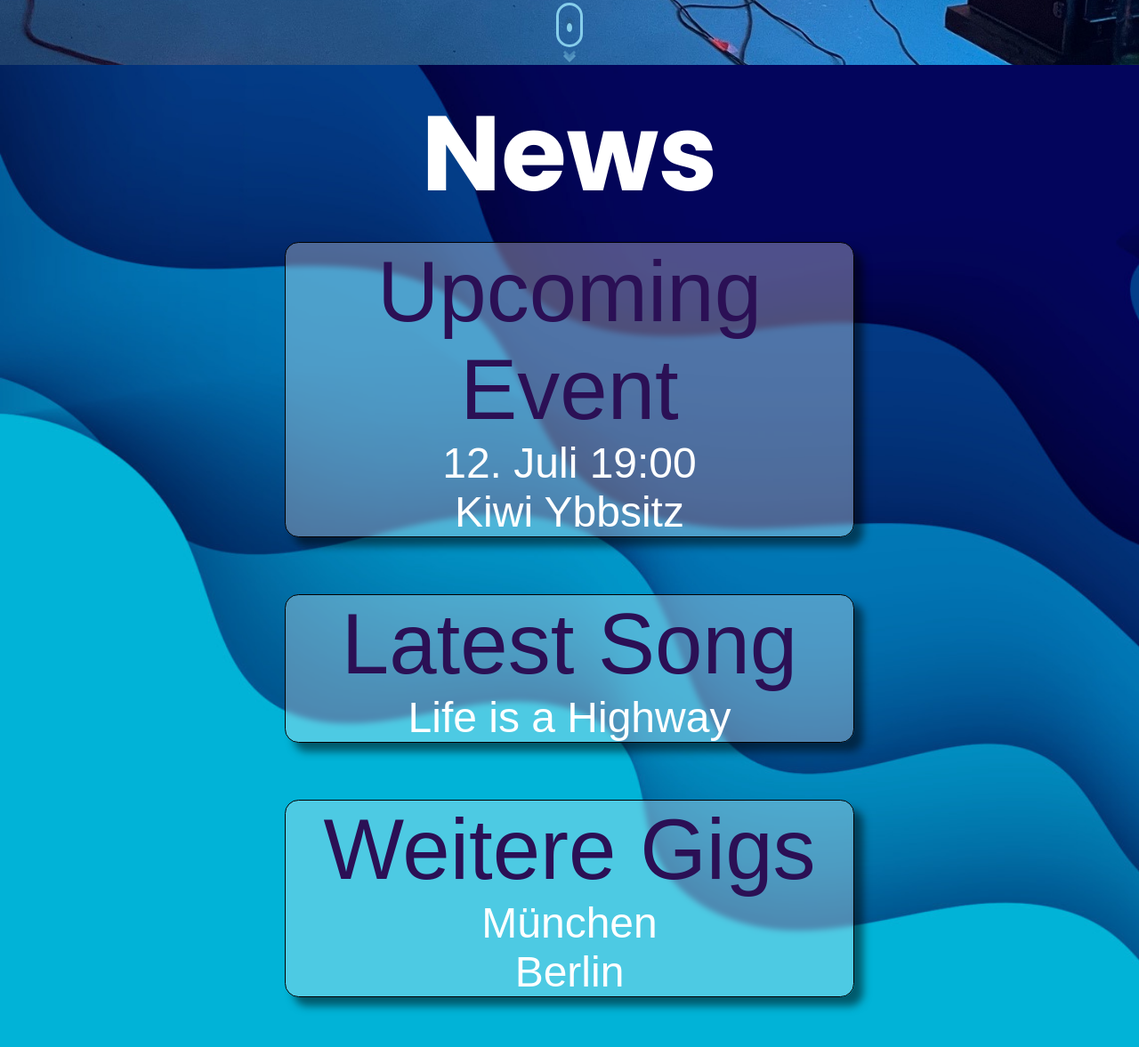
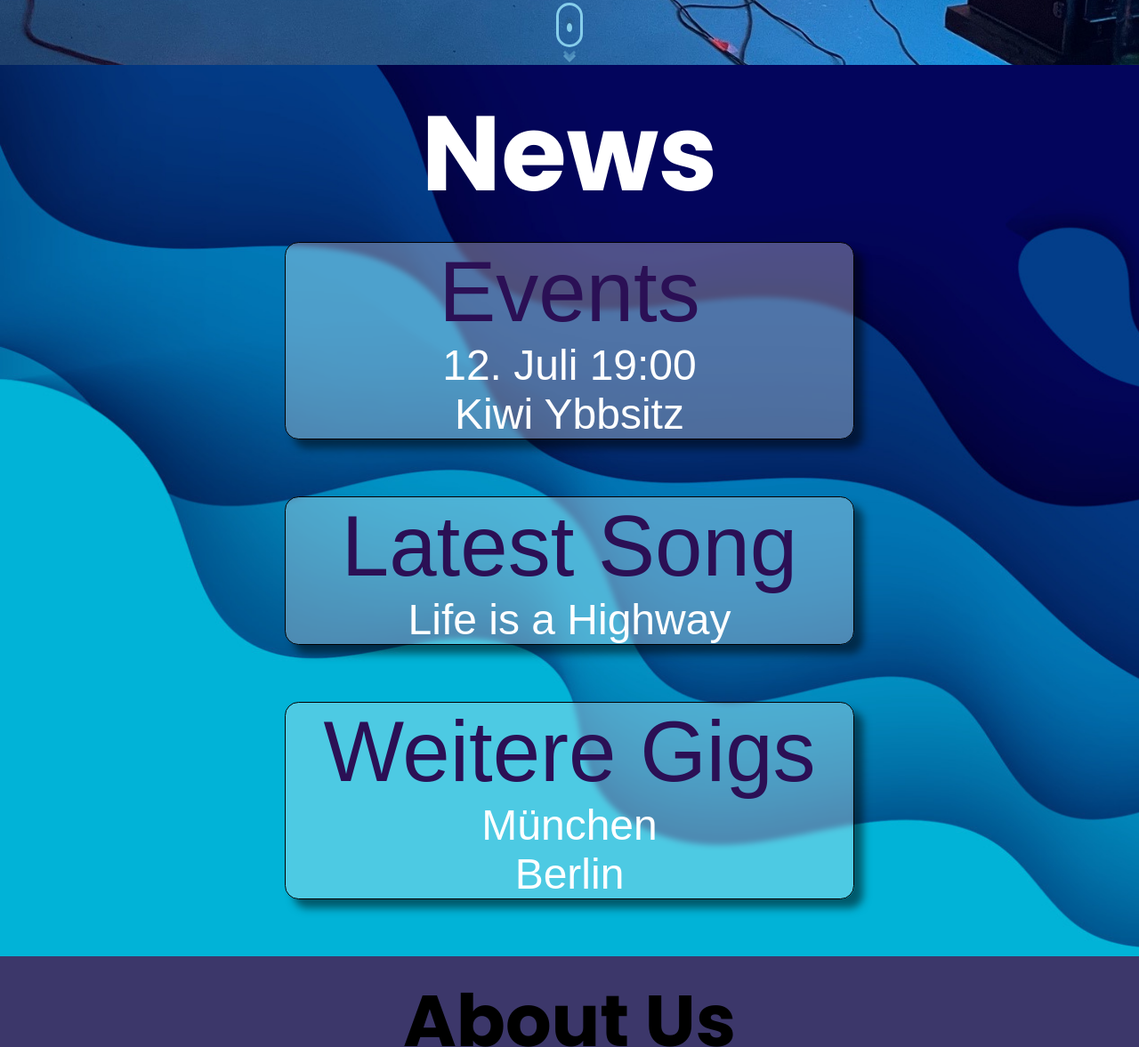
Before and after one commit to nikolauswinkelhofer/dasneuewohnzimmer, a plain HTML site: page index.html in a window 1280 px wide. Shown: the part 727-1904 px from the top of the page at 89% size. Drawn offline with nearby package versions, Linux system fonts and the light colour scheme; a script that the page names is missing; a web font is replaced by a local one.

Commit message:
Update index.html

```diff
--- a/index.html
+++ b/index.html
@@ -143,7 +143,7 @@
             </div>
             <div class="flex-container">
                 <div class="flex-item" data-aos="slide-right">
-                    <h5>Upcoming Event</h5>12. Juli 19:00<br>Kiwi Ybbsitz
+                    <h5>Events</h5>12. Juli 19:00<br>Kiwi Ybbsitz
                     <!--<a href="https://codingartistweb.com/ " class="btn ">Button</a>-->
                 </div>
                 <div class="flex-item" data-aos="slide-right">
```
